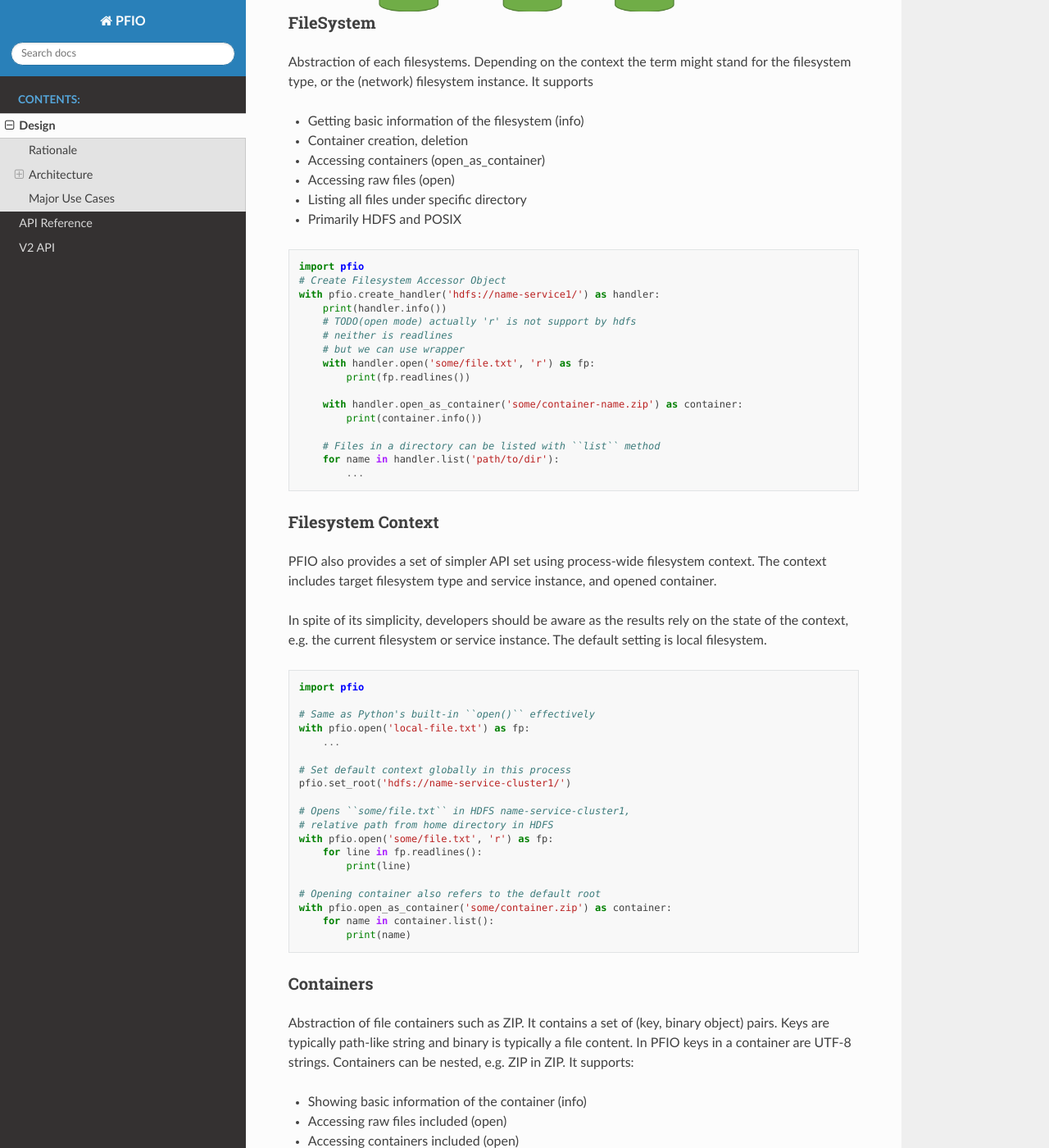
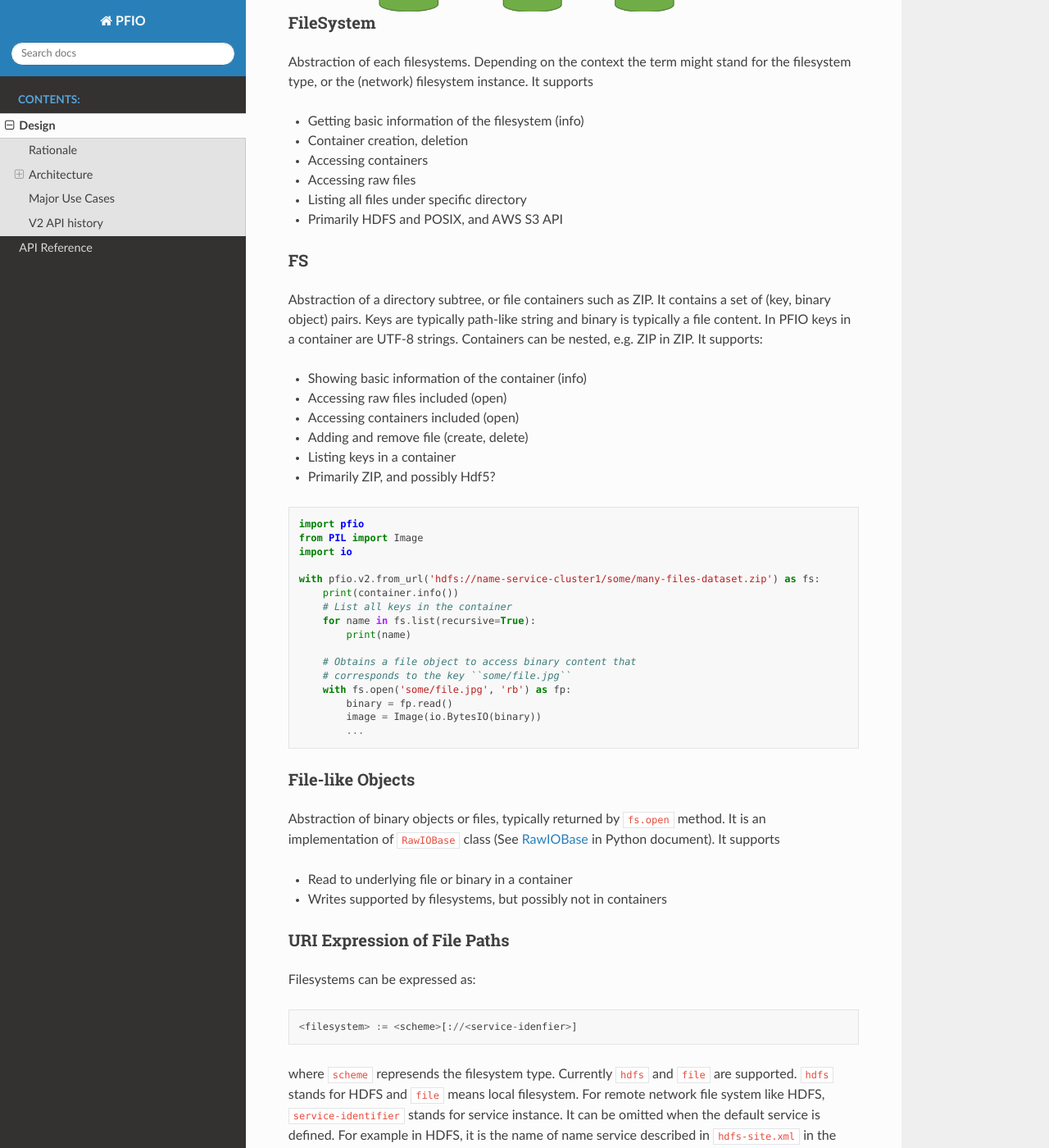
Before and after one commit to pfnet/pfio, a Sphinx documentation site: the page built from docs/source/design.rst, in a window 1280 px wide and 1400 px high, scrolled down 1649 px. Shown: the whole window at 82% size. Built offline with Sphinx 7.4.7 and the Read the Docs theme 2.0.0, drawn with Linux system fonts in a browser that asks for light colours; some of the changed text lies outside the part shown.

```diff
--- a/docs/source/design.rst
+++ b/docs/source/design.rst
@@ -75,73 +75,20 @@ instance. It supports
 
 - Getting basic information of the filesystem (info)
 - Container creation, deletion
-- Accessing containers (open_as_container)
-- Accessing raw files (open)
+- Accessing containers
+- Accessing raw files
 - Listing all files under specific directory
-- Primarily HDFS and POSIX
-
-.. code-block:: python
-
-    import pfio
-    # Create Filesystem Accessor Object
-    with pfio.create_handler('hdfs://name-service1/') as handler:
-        print(handler.info())
-        # TODO(open mode) actually 'r' is not support by hdfs
-        # neither is readlines
-        # but we can use wrapper
-        with handler.open('some/file.txt', 'r') as fp:
-            print(fp.readlines())
-
-        with handler.open_as_container('some/container-name.zip') as container:
-            print(container.info())
-
-        # Files in a directory can be listed with ``list`` method
-        for name in handler.list('path/to/dir'):
-            ...
-
-Filesystem Context
-~~~~~~~~~~~~~~~~~~
-
-PFIO also provides a set of simpler API set using process-wide
-filesystem context. The context includes target filesystem type and
-service instance, and opened container.
-
-In spite of its simplicity, developers should be aware as the results
-rely on the state of the context, e.g. the current filesystem or
-service instance. The default setting is local filesystem.
-
-.. code-block:: python
-
-    import pfio
-
-    # Same as Python's built-in ``open()`` effectively
-    with pfio.open('local-file.txt') as fp:
-        ...
-
-    # Set default context globally in this process
-    pfio.set_root('hdfs://name-service-cluster1/')
-
-    # Opens ``some/file.txt`` in HDFS name-service-cluster1,
-    # relative path from home directory in HDFS
-    with pfio.open('some/file.txt', 'r') as fp:
-        for line in fp.readlines():
-            print(line)
-
-    # Opening container also refers to the default root
-    with pfio.open_as_container('some/container.zip') as container:
-        for name in container.list():
-            print(name)
+- Primarily HDFS and POSIX, and AWS S3 API
 
 
+FS
+~~~~~
 
-
-Containers
-~~~~~~~~~~
-
-Abstraction of file containers such as ZIP. It contains a set of (key,
-binary object) pairs. Keys are typically path-like string and binary
-is typically a file content. In PFIO keys in a container are
-UTF-8 strings. Containers can be nested, e.g. ZIP in ZIP. It supports:
+Abstraction of a directory subtree, or file containers such as ZIP. It
+contains a set of (key, binary object) pairs. Keys are typically
+path-like string and binary is typically a file content. In PFIO keys
+in a container are UTF-8 strings. Containers can be nested, e.g. ZIP
+in ZIP. It supports:
 
 - Showing basic information of the container (info)
 - Accessing raw files included (open)
@@ -156,41 +103,20 @@ UTF-8 strings. Containers can be nested, e.g. ZIP in ZIP. It supports:
     from PIL import Image
     import io
 
-    pfio.set_root('hdfs://name-service-cluster1/')
-
-    with pfio.open_as_container('some/many-files-dataset.zip') as container:
+    with pfio.v2.from_url('hdfs://name-service-cluster1/some/many-files-dataset.zip') as fs:
         print(container.info())
         # List all keys in the container
-        for name in container.list(recursive=True):
+        for name in fs.list(recursive=True):
             print(name)
 
         # Obtains a file object to access binary content that
         # corresponds to the key ``some/file.jpg``
-        with container.open('some/file.jpg', 'rb') as fp:
+        with fs.open('some/file.jpg', 'rb') as fp:
             binary = fp.read()
             image = Image(io.BytesIO(binary))
             ...
 
 
-Containers can also be registered as default context and can behave
-virtually as a filesystem.
-
-Containers can be also a root context with ``set_root`` method:
-
-.. code-block:: python
-
-    import pfio
-    root_container = pfio.open_as_container('some/important/container.zip')
-    # Same as fs.set_root('some/important/container.zip')
-    pfio.set_root(root_container)
-
-    # Opens a file contained in ``some/important/container.zip``
-    with pfio.open('some/file.jpg', 'rb') as fp:
-        ...
-
-    # Iterates over names that matches the prefix
-    for name pfio.list('some/'):
-        ...
 
 File-like Objects
 ~~~~~~~~~~~~~~~~~
@@ -312,3 +238,38 @@ categorized into two different classes.
    patch of major libraries frequently used along with Chainer.
 
 For details see API.
+
+
+V2 API history
+++++++++++++++
+
+PFIO v2 API tries to solve the impedance mismatch between different
+local filesystem, NFS, and other object storage systems, with a lot
+simpler and cleaner code.
+
+It has removed several toplevel functions that seem to be less
+important. It turned out that they introduced more complexity than
+originally intended, due to the need of the global context. Thus,
+functions that depends on the global context such as ``open()``,
+``set_root()`` and etc. have been removed in v2 API.
+
+Instead, v2 API provides only two toplevel functions that enable
+direct resource access with full URL: ``open_url()`` and
+``from_url()``. The former opens a file and returns FileObject. The
+latter, creates a ``fs.FS`` object that enable resource access under
+the URL. The new class ``fs.FS``, is something close to handler object
+in version 1 API. ``fs.FS`` is intended to be as much compatible as
+possible, however, it has several differences.
+
+One notable difference is that it has the virtual concept of current
+working directory, and thus provides ``subfs()`` method. ``subfs()``
+method behaves like ``chroot(1)`` or ``os.chdir()`` without actually
+changing current working directory of the process, but actually
+returns a *new* ``fs.FS`` object that has different working
+directory. All resouce access through the object automatically
+prepends the working directory.
+
+V2 API does not provide lazy resouce initialization any more. Instead,
+it provides simple wrapper ``lazify()``, which recreates the ``fs.FS``
+object every time the object experiences ``fork(2)``. ``Hdfs`` and
+``Zip`` can be wrapped with it, and will be fork-tolerant object.
--- a/docs/source/index.rst
+++ b/docs/source/index.rst
@@ -12,7 +12,6 @@ Welcome to PFIO's documentation!
 
    design
    reference
-   v2
 
 
 Indices and tables
--- a/docs/source/v2.rst
+++ /dev/null
@@ -1,103 +0,0 @@
-.. module:: pfio.v2
-
-V2 API
-======
-
-.. note:: this is still in exprerimental phase.
-
-
-PFIO v2 API tries to solve the impedance mismatch between different
-local filesystem, NFS, and other object storage systems, with a lot
-simpler and cleaner code.
-
-It has removed several toplevel functions that seem to be less
-important. It turned out that they introduced more complexity than
-originally intended, due to the need of the global context. Thus,
-functions that depends on the global context such as ``open()``,
-``set_root()`` and etc. have been removed in v2 API.
-
-Instead, v2 API provides only two toplevel functions that enable
-direct resource access with full URL: ``open_url()`` and
-``from_url()``. The former opens a file and returns FileObject. The
-latter, creates a ``fs.FS`` object that enable resource access under
-the URL. The new class ``fs.FS``, is something close to handler object
-in version 1 API. ``fs.FS`` is intended to be as much compatible as
-possible, however, it has several differences.
-
-One notable difference is that it has the virtual concept of current
-working directory, and thus provides ``subfs()`` method. ``subfs()``
-method behaves like ``chroot(1)`` or ``os.chdir()`` without actually
-changing current working directory of the process, but actually
-returns a *new* ``fs.FS`` object that has different working
-directory. All resouce access through the object automatically
-prepends the working directory.
-
-V2 API does not provide lazy resouce initialization any more. Instead,
-it provides simple wrapper ``lazify()``, which recreates the ``fs.FS``
-object every time the object experiences ``fork(2)``. ``Hdfs`` and
-``Zip`` can be wrapped with it, and will be fork-tolerant object.
-
-
-Pathlib-like API
-----------------
-
-PFIO v2 API has utility tool that behaves like `pathlib
-<https://docs.python.org/ja/3/library/pathlib.html>`_ in Python's
-standard library. Paths can be manipulated like this::
-
-  from pfio.v2 import from_url
-  from pfio.v2.pathlib import Path
-
-  with from_url('s3://your-bucket') as s3:
-    p = Path('foo', fs=s3)
-    p2 = p / 'bar'
-    with p2.open() as fp:
-      # yields s3://your-bucket/foo/bar
-      fp.read()
-
-
-It tries to be compatible with ``pathlib.Path`` as much as possible,
-but several methods are not yet implemented.
-
-
-Reference
----------
-
-.. autofunction:: pfio.v2.open_url
-.. autofunction:: pfio.v2.from_url
-.. autofunction:: pfio.v2.lazify
-
-
-.. autoclass:: pfio.v2.fs.FS
-   :members:
-
-Local file system
-~~~~~~~~~~~~~~~~~
-
-.. autoclass:: pfio.v2.Local
-   :members:
-
-HDFS (Hadoop File System)
-~~~~~~~~~~~~~~~~~~~~~~~~~
-
-.. autoclass:: pfio.v2.Hdfs
-   :members:
-
-S3 (AWS S3)
-~~~~~~~~~~~
-
-.. autoclass:: pfio.v2.S3
-   :members:
-
-Zip Archive
-~~~~~~~~~~~
-
-.. autoclass:: pfio.v2.Zip
-   :members:
-
-
-Pathlib
-~~~~~~~
-
-.. autoclass:: pfio.v2.pathlib.Path
-   :members:
```
Also changed, not shown: docs/source/reference.rst (+106 -32 lines), 2 other files.
